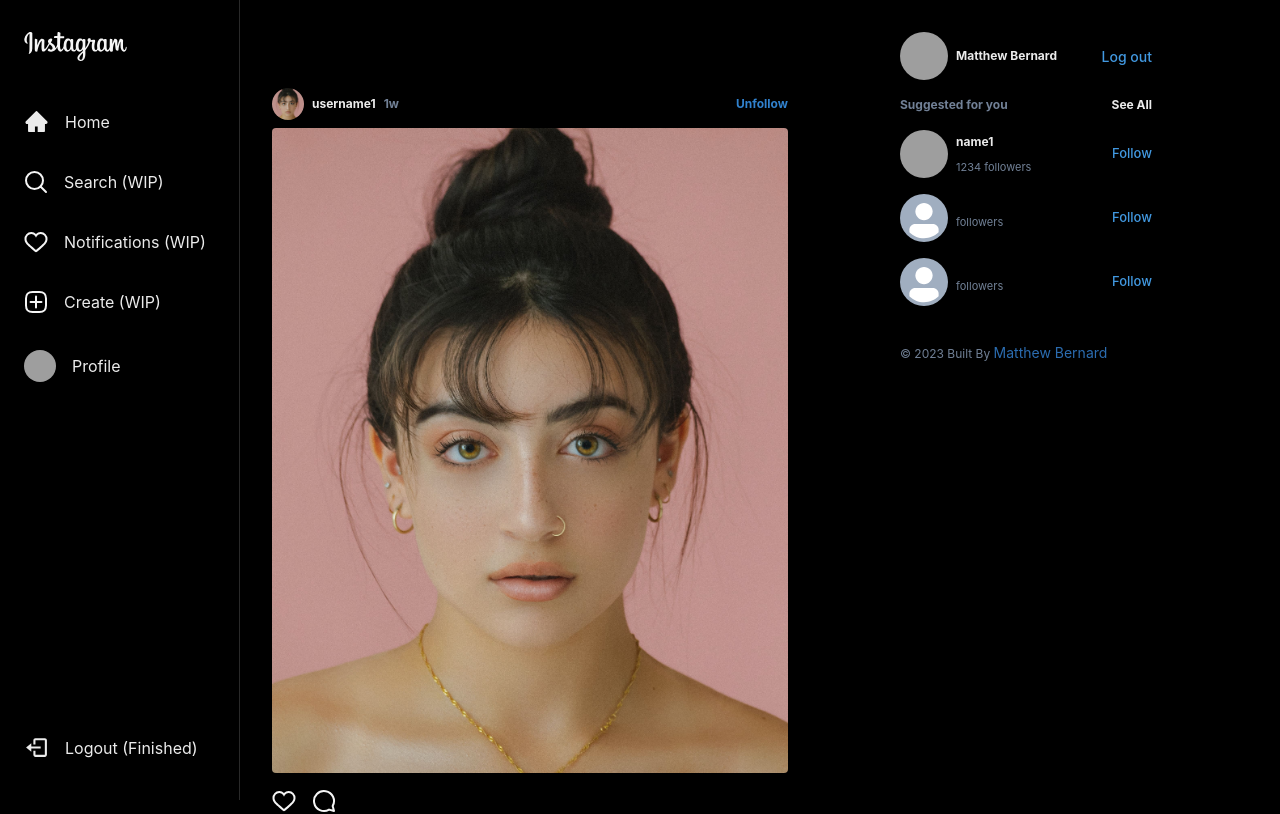
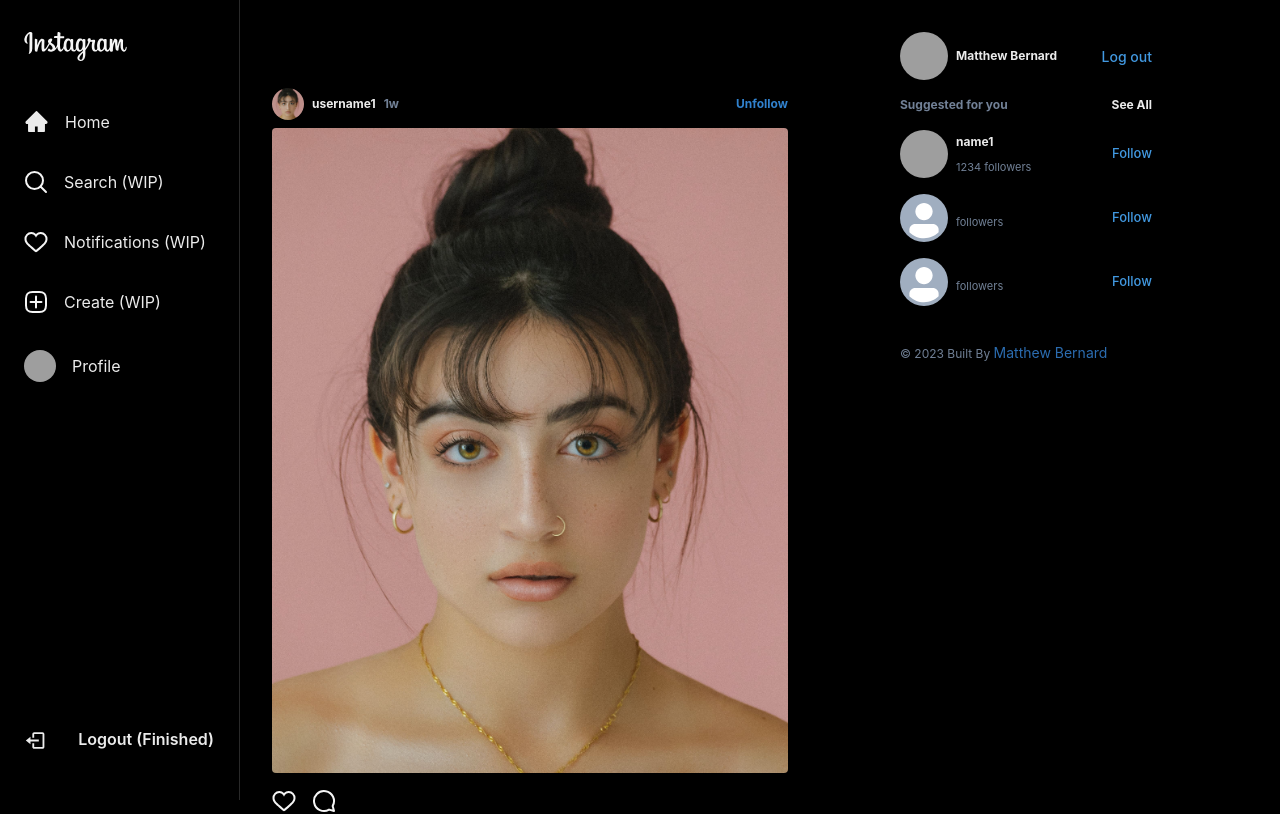
Before and after one commit to mibernard/social-media-app, a React (Vite) app: page / in a window 1280 px wide. Shown: the top 814 px of the page. Built offline with nearby package versions, Linux system fonts and the light colour scheme; grey boxes are pictures that could not be loaded.

Commit message:
implemented logout, created useLogout hook

```diff
--- a/src/components/AuthForm/Login.jsx
+++ b/src/components/AuthForm/Login.jsx
@@ -1,5 +1,5 @@
 import { Button, Input } from '@chakra-ui/react';
-import React, { useState } from 'react';
+import { useState } from 'react';
 
 const Login = () => {
   const [isLogin, setIsLogin] = useState(true);
--- a/src/components/AuthForm/Signup.jsx
+++ b/src/components/AuthForm/Signup.jsx
@@ -1,9 +1,10 @@
 import { ViewIcon, ViewOffIcon } from '@chakra-ui/icons';
-import { Button, Input, InputGroup, InputRightElement } from '@chakra-ui/react';
-import React, { useState } from 'react';
+import { Alert, AlertIcon, Button, Input, InputGroup, InputRightElement } from '@chakra-ui/react';
+import { useState } from 'react';
+import useSignUpWithEmailAndPassword from '../../hooks/useSignUpWithEmailAndPassword';
 
 const Signup = () => {
-  const [isLogin, setIsLogin] = useState(true);
+  //   const [isLogin, setIsLogin] = useState(true);
   const [inputs, setInputs] = useState({
     fullName: '',
     username: '',
@@ -11,7 +12,7 @@ const Signup = () => {
     password: '',
   });
   const [showPassword, setShowPassword] = useState(false);
-
+  const { loading, error, signup } = useSignUpWithEmailAndPassword();
   return (
     <>
       <Input
@@ -54,7 +55,22 @@ const Signup = () => {
           </Button>
         </InputRightElement>
       </InputGroup>
-      <Button w={'full'} colorScheme='blue' size={'sm'} fontSize={14}>
+
+      {error && (
+        <Alert status='error' fontSize={13} p={2} borderRadius={4}>
+          <AlertIcon fontSize={12}></AlertIcon>
+          {error.message}
+        </Alert>
+      )}
+
+      <Button
+        w={'full'}
+        colorScheme='blue'
+        size={'sm'}
+        fontSize={14}
+        isLoading={loading}
+        onClick={() => signup(inputs)}
+      >
         Sign up
       </Button>
     </>
--- a/src/components/Sidebar/Sidebar.jsx
+++ b/src/components/Sidebar/Sidebar.jsx
@@ -1,4 +1,4 @@
-import { Avatar, Box, Flex, Link, Tooltip } from '@chakra-ui/react';
+import { Avatar, Box, Button, Flex, Link, Tooltip } from '@chakra-ui/react';
 import { Link as RouterLink } from 'react-router-dom';
 import {
   CreatePostLogo,
@@ -10,6 +10,7 @@ import {
 
 import { AiFillHome } from 'react-icons/ai';
 import { BiLogOut } from 'react-icons/bi';
+import useLogout from '../../hooks/useLogout';
 
 const Sidebar = () => {
   const sidebarItems = [
@@ -37,6 +38,7 @@ const Sidebar = () => {
     },
   ];
 
+  const { handleLogout, isLoggingOut } = useLogout();
   return (
     <Box
       height={'100vh'}
@@ -96,6 +98,8 @@ const Sidebar = () => {
             </Tooltip>
           ))}
         </Flex>
+
+        {/* LOG OUT */}
         <Tooltip
           hasArrow
           label={'Logout'}
@@ -104,10 +108,8 @@ const Sidebar = () => {
           openDelay={500}
           display={{ base: 'block', md: 'none' }}
         >
-          <Link
-            display={'flex'}
-            to={'/auth'}
-            as={RouterLink}
+          <Flex
+            onClick={handleLogout}
             alignItems={'center'}
             gap={4}
             _hover={{ bg: 'whiteAlpha.400' }}
@@ -118,8 +120,15 @@ const Sidebar = () => {
             justifyContent={{ base: 'center', md: 'flex-start' }}
           >
             <BiLogOut size={25}></BiLogOut>
-            <Box display={{ base: 'none', md: 'block' }}>Logout (Finished)</Box>
-          </Link>
+            <Button
+              display={{ base: 'none', md: 'block' }}
+              variant={'ghost'}
+              _hover={{ bg: 'transparent' }}
+              isLoading={isLoggingOut}
+            >
+              Logout (Finished)
+            </Button>
+          </Flex>
         </Tooltip>
       </Flex>
     </Box>
--- /dev/null
+++ b/src/hooks/useLogout.js
@@ -0,0 +1,21 @@
+import React from 'react';
+import { useSignOut } from 'react-firebase-hooks/auth';
+import { auth } from '../firebase/firebase';
+import useShowToast from './useShowToast';
+
+const useLogout = () => {
+  const [signOut, isLoggingOut, error] = useSignOut(auth);
+  const showToast = useShowToast();
+  const handleLogout = async () => {
+    try {
+      await signOut();
+      localStorage.removeItem('user.info');
+      console.log('logged out');
+    } catch (error) {
+      showToast('Error', error.message, 'error');
+    }
+  };
+  return { handleLogout, isLoggingOut, error };
+};
+
+export default useLogout;
--- /dev/null
+++ b/src/hooks/useShowToast.js
@@ -0,0 +1,17 @@
+import { useToast } from '@chakra-ui/react';
+
+const useShowToast = () => {
+  const toast = useToast();
+  const showToast = (title, description, status) => {
+    toast({
+      title: title,
+      description: description,
+      status: status,
+      duration: 3000,
+      isClosable: true,
+    });
+  };
+  return showToast;
+};
+
+export default useShowToast;
--- /dev/null
+++ b/src/hooks/useSignUpWithEmailAndPassword.js
@@ -0,0 +1,52 @@
+import { useCreateUserWithEmailAndPassword } from 'react-firebase-hooks/auth';
+import { auth, firestore } from '../firebase/firebase';
+import { doc, setDoc } from 'firebase/firestore';
+import useShowToast from './useShowToast';
+
+const useSignUpWithEmailAndPassword = () => {
+  const [createUserWithEmailAndPassword, loading, error] = useCreateUserWithEmailAndPassword(auth);
+  const showToast = useShowToast();
+
+  const signup = async (inputs) => {
+    if (!inputs.email || !inputs.password || !inputs.username || !inputs.fullName) {
+      showToast('Error', 'Please fill all the fields', 'error');
+      return;
+    }
+
+    try {
+      const newUser = await createUserWithEmailAndPassword(inputs.email, inputs.password);
+
+      if (!newUser && error) {
+        console.log('Error1:', error);
+
+        showToast('Error', error.message, 'error');
+        return;
+      }
+
+      if (newUser) {
+        const userDoc = {
+          uid: newUser.user.uid,
+          email: inputs.email,
+          username: inputs.username,
+          fullName: inputs.fullName,
+          bio: '',
+          profilePicURL: '',
+          followers: [],
+          following: [],
+          posts: [],
+          createdAt: Date.now(),
+        };
+
+        await setDoc(doc(firestore, 'users', newUser.user.uid), userDoc);
+        localStorage.setItem('user-info', JSON.stringify(userDoc));
+      }
+    } catch (error) {
+      console.log('Error2:', error);
+
+      showToast('Error', error.message, 'error');
+    }
+  };
+  return { loading, error, signup };
+};
+
+export default useSignUpWithEmailAndPassword;
```
